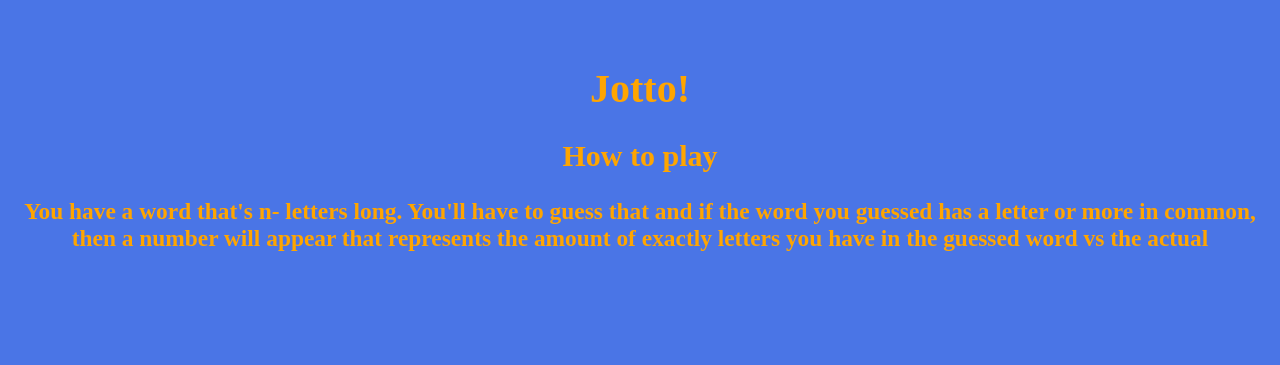
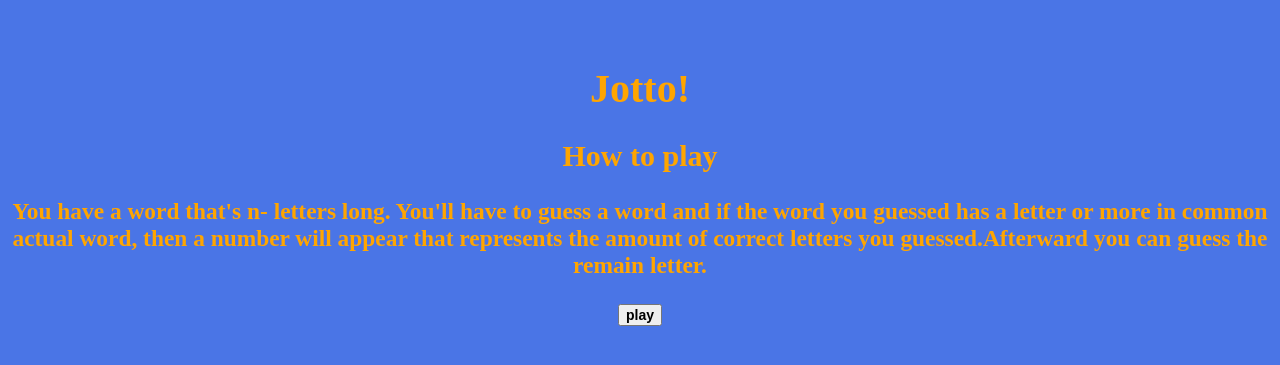
Before and after one commit to ara-menji/Jotto, a Python web app: template templates/index_hasna.html in a window 1280 px wide. Shown: the top 365 px of the page. Run offline with Jinja, Linux system fonts and the light colour scheme; the template is opened without the code that fills it, so the values that code supplies are empty.

Commit message:
added a play button

```diff
--- a/templates/index_hasna.html
+++ b/templates/index_hasna.html
@@ -8,9 +8,9 @@
     <h1 id="jotto_title">Jotto!</h1>
      <div>
      <h2>How to play</h2>
-    <h3> You have a word that's n- letters long. You'll have to guess that
-        and if the word you guessed has a letter or more in common, then
-        a number will appear that represents the amount of exactly letters
-        you have in the guessed word vs the actual</h3>
-   </div>
+    <h3> You have a word that's n- letters long. You'll have to guess a word
+        and if the word you guessed has a letter or more in common actual word, then a
+         number will appear that represents the amount of correct letters
+        you guessed.Afterward you can guess the remain letter.</h3>
+    <button type="button" style="font: bold 14px Arial;">play</button>
   </body>
```
